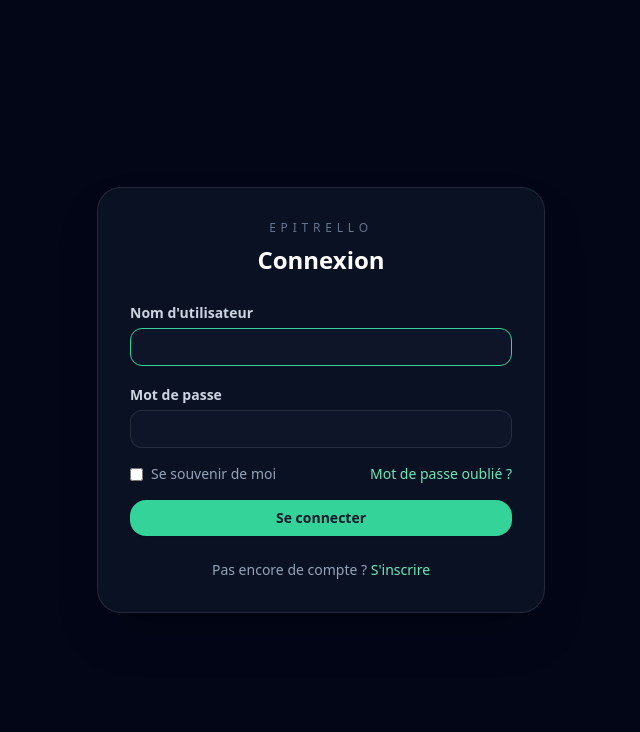
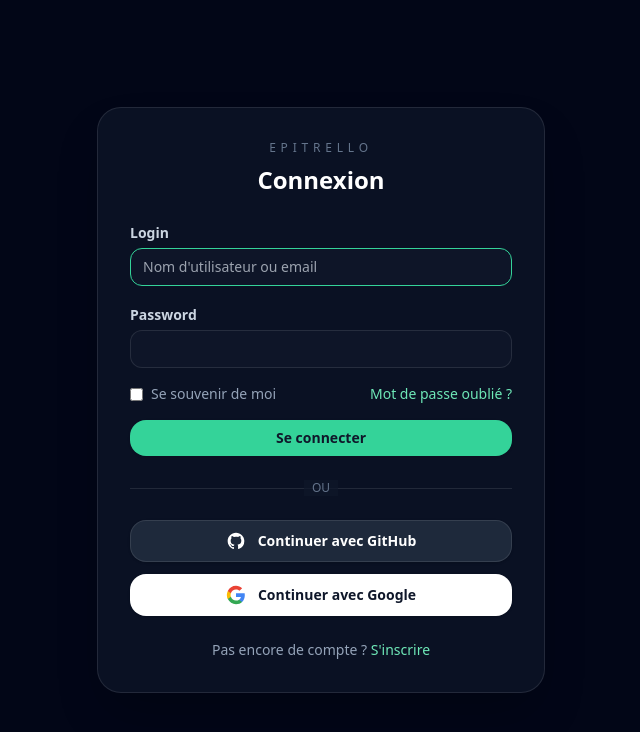
Before and after one commit to AustralEpitech/EpiTrello, a Django app: page /accounts/login/ in a window 1280 px wide. Shown: the top 732 px of the page, without its empty margins (319-959 px from the left). Run offline with Django 5.2, Linux system fonts and the light colour scheme; some libraries are stand-ins or nearby versions.

Commit message:
feat: Integrate django-allauth for social authentication with Google and GitHub
- Add `django-allauth` to installed apps and requirements.
- Configure OAuth providers (Google, GitHub) in settings.
- Create custom templates for login, signup, and logout.
- Update URL configurations and template links to use allauth routes.
- Add social login buttons to authentication forms.
- Document OAuth setup in README.

```diff
--- /dev/null
+++ b/boards/templates/account/login.html
@@ -0,0 +1,100 @@
+{% load static %}
+{% load socialaccount %}
+<!DOCTYPE html>
+<html lang="fr" class="h-full">
+<head>
+    <meta charset="UTF-8">
+    <title>Connexion - EpiTrello</title>
+    <meta name="viewport" content="width=device-width, initial-scale=1">
+    <script src="https://cdn.tailwindcss.com"></script>
+</head>
+<body class="flex min-h-full items-center justify-center bg-slate-950 px-4 py-12 text-white">
+    <div class="w-full max-w-md space-y-6 rounded-3xl border border-white/10 bg-slate-900/70 p-8 shadow-2xl">
+        <div class="text-center space-y-2">
+            <p class="text-xs uppercase tracking-[0.4em] text-slate-500">EpiTrello</p>
+            <h1 class="text-2xl font-bold">Connexion</h1>
+            {% if form.errors %}
+                <p class="text-sm text-red-400">Identifiants invalides. Merci de réessayer.</p>
+            {% endif %}
+            {% if redirect_field_value %}
+                <p class="text-xs text-slate-400">Vous devez être connecté pour accéder à cette page.</p>
+            {% endif %}
+        </div>
+        <form method="post" action="{% url 'account_login' %}" class="space-y-4">
+            {% csrf_token %}
+            <div>
+                <label class="text-sm font-semibold text-slate-300">{{ form.login.label }}</label>
+                <input type="text" name="login" autofocus required value="{{ form.login.value|default:'' }}"
+                       class="mt-1 w-full rounded-xl border border-white/10 bg-slate-900/80 px-3 py-2 text-sm text-white focus:border-emerald-400 focus:outline-none"
+                       placeholder="Nom d'utilisateur ou email">
+                {% if form.login.errors %}
+                    {% for error in form.login.errors %}
+                        <p class="mt-1 text-xs text-red-400">{{ error }}</p>
+                    {% endfor %}
+                {% endif %}
+            </div>
+            <div>
+                <label class="text-sm font-semibold text-slate-300">{{ form.password.label }}</label>
+                <input type="password" name="password" required
+                       class="mt-1 w-full rounded-xl border border-white/10 bg-slate-900/80 px-3 py-2 text-sm text-white focus:border-emerald-400 focus:outline-none">
+                {% if form.password.errors %}
+                    {% for error in form.password.errors %}
+                        <p class="mt-1 text-xs text-red-400">{{ error }}</p>
+                    {% endfor %}
+                {% endif %}
+            </div>
+            <div class="flex items-center justify-between text-sm text-slate-400">
+                <label class="inline-flex items-center gap-2">
+                    <input type="checkbox" name="remember" class="rounded border-slate-600 bg-slate-900">
+                    Se souvenir de moi
+                </label>
+                <a href="{% url 'account_reset_password' %}" class="text-emerald-300 hover:text-emerald-200">Mot de passe oublié ?</a>
+            </div>
+            {% if form.non_field_errors %}
+                {% for error in form.non_field_errors %}
+                    <p class="text-sm text-red-400">{{ error }}</p>
+                {% endfor %}
+            {% endif %}
+            <button type="submit" class="w-full rounded-2xl bg-emerald-400 py-2 text-sm font-semibold text-slate-900 shadow hover:bg-emerald-300">Se connecter</button>
+            {% if redirect_field_value %}
+                <input type="hidden" name="{{ redirect_field_name }}" value="{{ redirect_field_value }}">
+            {% endif %}
+        </form>
+
+        <div class="relative">
+            <div class="absolute inset-0 flex items-center">
+                <div class="w-full border-t border-white/10"></div>
+            </div>
+            <div class="relative flex justify-center text-xs">
+                <span class="bg-slate-900/70 px-2 text-slate-500">OU</span>
+            </div>
+        </div>
+
+        <div class="space-y-3">
+            {% get_providers as socialaccount_providers %}
+            {% for provider in socialaccount_providers %}
+                {% if provider.id == "google" %}
+                    <a href="{% provider_login_url 'google' %}" class="flex w-full items-center justify-center gap-3 rounded-2xl border border-white/10 bg-white py-2.5 text-sm font-semibold text-slate-900 shadow hover:bg-slate-50 transition-colors">
+                        <svg class="h-5 w-5" viewBox="0 0 24 24">
+                            <path fill="#4285F4" d="M22.56 12.25c0-.78-.07-1.53-.2-2.25H12v4.26h5.92c-.26 1.37-1.04 2.53-2.21 3.31v2.77h3.57c2.08-1.92 3.28-4.74 3.28-8.09z"/>
+                            <path fill="#34A853" d="M12 23c2.97 0 5.46-.98 7.28-2.66l-3.57-2.77c-.98.66-2.23 1.06-3.71 1.06-2.86 0-5.29-1.93-6.16-4.53H2.18v2.84C3.99 20.53 7.7 23 12 23z"/>
+                            <path fill="#FBBC05" d="M5.84 14.09c-.22-.66-.35-1.36-.35-2.09s.13-1.43.35-2.09V7.07H2.18C1.43 8.55 1 10.22 1 12s.43 3.45 1.18 4.93l2.85-2.22.81-.62z"/>
+                            <path fill="#EA4335" d="M12 5.38c1.62 0 3.06.56 4.21 1.64l3.15-3.15C17.45 2.09 14.97 1 12 1 7.7 1 3.99 3.47 2.18 7.07l3.66 2.84c.87-2.6 3.3-4.53 6.16-4.53z"/>
+                        </svg>
+                        Continuer avec Google
+                    </a>
+                {% elif provider.id == "github" %}
+                    <a href="{% provider_login_url 'github' %}" class="flex w-full items-center justify-center gap-3 rounded-2xl border border-white/10 bg-slate-800 py-2.5 text-sm font-semibold text-white shadow hover:bg-slate-700 transition-colors">
+                        <svg class="h-5 w-5" fill="currentColor" viewBox="0 0 24 24">
+                            <path fill-rule="evenodd" d="M12 2C6.477 2 2 6.484 2 12.017c0 4.425 2.865 8.18 6.839 9.504.5.092.682-.217.682-.483 0-.237-.008-.868-.013-1.703-2.782.605-3.369-1.343-3.369-1.343-.454-1.158-1.11-1.466-1.11-1.466-.908-.62.069-.608.069-.608 1.003.07 1.531 1.032 1.531 1.032.892 1.53 2.341 1.088 2.91.832.092-.647.35-1.088.636-1.338-2.22-.253-4.555-1.113-4.555-4.951 0-1.093.39-1.988 1.029-2.688-.103-.253-.446-1.272.098-2.65 0 0 .84-.27 2.75 1.026A9.564 9.564 0 0112 6.844c.85.004 1.705.115 2.504.337 1.909-1.296 2.747-1.027 2.747-1.027.546 1.379.202 2.398.1 2.651.64.7 1.028 1.595 1.028 2.688 0 3.848-2.339 4.695-4.566 4.943.359.309.678.92.678 1.855 0 1.338-.012 2.419-.012 2.747 0 .268.18.58.688.482A10.019 10.019 0 0022 12.017C22 6.484 17.522 2 12 2z" clip-rule="evenodd"/>
+                        </svg>
+                        Continuer avec GitHub
+                    </a>
+                {% endif %}
+            {% endfor %}
+        </div>
+
+        <p class="text-center text-sm text-slate-400">Pas encore de compte ? <a href="{% url 'account_signup' %}" class="text-emerald-300 hover:text-emerald-200">S'inscrire</a></p>
+    </div>
+</body>
+</html>
--- a/boards/templates/boards/board_list.html
+++ b/boards/templates/boards/board_list.html
@@ -89,7 +89,7 @@
                 </form>
             {% else %}
                 <p class="mt-6 text-sm text-slate-300">Connecte-toi pour créer des tableaux.</p>
-                <a href="{% url 'login' %}" class="mt-3 inline-flex w-full justify-center rounded-2xl border border-white/10 px-4 py-2 text-sm font-semibold text-white hover:bg-white/10">Aller à la connexion</a>
+                <a href="{% url 'account_login' %}" class="mt-3 inline-flex w-full justify-center rounded-2xl border border-white/10 px-4 py-2 text-sm font-semibold text-white hover:bg-white/10">Aller à la connexion</a>
             {% endif %}
         </div>
     </div>
--- a/boards/templates/boards/home.html
+++ b/boards/templates/boards/home.html
@@ -31,7 +31,7 @@
                         {% endif %}
                     </a>
                     <a href="{% url 'boards:board_list' %}" class="rounded-full bg-white/10 px-4 py-2 font-semibold text-white hover:bg-white/20 btn-focus-visible" data-tooltip="Voir tous mes espaces">Mes tableaux</a>
-                    <form action="{% url 'logout' %}" method="post" class="inline">
+                    <form action="{% url 'account_logout' %}" method="post" class="inline">
                         {% csrf_token %}
                         <button type="submit" class="rounded-full border border-white/20 px-4 py-2 font-semibold text-white hover:bg-white/10 btn-focus-visible" data-tooltip="Quitter la session">Déconnexion</button>
                     </form>
@@ -39,7 +39,7 @@
                         {{ user.username|slice:":1"|upper }}
                     </a>
                 {% else %}
-                    <a href="{% url 'login' %}" class="rounded-full bg-white/10 px-4 py-2 font-semibold text-white hover:bg-white/20 btn-focus-visible">Connexion</a>
+                    <a href="{% url 'account_login' %}" class="rounded-full bg-white/10 px-4 py-2 font-semibold text-white hover:bg-white/20 btn-focus-visible">Connexion</a>
                     <a href="{% url 'boards:signup' %}" class="rounded-full border border-white/20 px-4 py-2 font-semibold text-white hover:bg-white/10 btn-focus-visible">S'inscrire</a>
                 {% endif %}
             </nav>
--- a/boards/templates/boards/profile.html
+++ b/boards/templates/boards/profile.html
@@ -24,7 +24,7 @@
             </div>
             <nav class="flex items-center gap-4 text-sm">
                 <a href="{% url 'boards:board_list' %}" class="rounded-full bg-white/10 px-4 py-2 font-semibold text-white hover:bg-white/20 btn-focus-visible" data-tooltip="Voir tous mes espaces">Mes tableaux</a>
-                <form action="{% url 'logout' %}" method="post" class="inline">
+                <form action="{% url 'account_logout' %}" method="post" class="inline">
                     {% csrf_token %}
                     <button type="submit" class="rounded-full border border-white/20 px-4 py-2 font-semibold text-white hover:bg-white/10 btn-focus-visible" data-tooltip="Quitter la session">Déconnexion</button>
                 </form>
--- a/boards/templates/registration/login.html
+++ b/boards/templates/registration/login.html
@@ -44,6 +44,35 @@
             <button type="submit" class="w-full rounded-2xl bg-emerald-400 py-2 text-sm font-semibold text-slate-900 shadow hover:bg-emerald-300">Se connecter</button>
             <input type="hidden" name="next" value="{{ next }}">
         </form>
+
+        <div class="relative">
+            <div class="absolute inset-0 flex items-center">
+                <div class="w-full border-t border-white/10"></div>
+            </div>
+            <div class="relative flex justify-center text-xs">
+                <span class="bg-slate-900/70 px-2 text-slate-500">OU</span>
+            </div>
+        </div>
+
+        <div class="space-y-3">
+            <a href="{% url 'google_login' %}" class="flex w-full items-center justify-center gap-3 rounded-2xl border border-white/10 bg-white py-2.5 text-sm font-semibold text-slate-900 shadow hover:bg-slate-50 transition-colors">
+                <svg class="h-5 w-5" viewBox="0 0 24 24">
+                    <path fill="#4285F4" d="M22.56 12.25c0-.78-.07-1.53-.2-2.25H12v4.26h5.92c-.26 1.37-1.04 2.53-2.21 3.31v2.77h3.57c2.08-1.92 3.28-4.74 3.28-8.09z"/>
+                    <path fill="#34A853" d="M12 23c2.97 0 5.46-.98 7.28-2.66l-3.57-2.77c-.98.66-2.23 1.06-3.71 1.06-2.86 0-5.29-1.93-6.16-4.53H2.18v2.84C3.99 20.53 7.7 23 12 23z"/>
+                    <path fill="#FBBC05" d="M5.84 14.09c-.22-.66-.35-1.36-.35-2.09s.13-1.43.35-2.09V7.07H2.18C1.43 8.55 1 10.22 1 12s.43 3.45 1.18 4.93l2.85-2.22.81-.62z"/>
+                    <path fill="#EA4335" d="M12 5.38c1.62 0 3.06.56 4.21 1.64l3.15-3.15C17.45 2.09 14.97 1 12 1 7.7 1 3.99 3.47 2.18 7.07l3.66 2.84c.87-2.6 3.3-4.53 6.16-4.53z"/>
+                </svg>
+                Continuer avec Google
+            </a>
+
+            <a href="{% url 'github_login' %}" class="flex w-full items-center justify-center gap-3 rounded-2xl border border-white/10 bg-slate-800 py-2.5 text-sm font-semibold text-white shadow hover:bg-slate-700 transition-colors">
+                <svg class="h-5 w-5" fill="currentColor" viewBox="0 0 24 24">
+                    <path fill-rule="evenodd" d="M12 2C6.477 2 2 6.484 2 12.017c0 4.425 2.865 8.18 6.839 9.504.5.092.682-.217.682-.483 0-.237-.008-.868-.013-1.703-2.782.605-3.369-1.343-3.369-1.343-.454-1.158-1.11-1.466-1.11-1.466-.908-.62.069-.608.069-.608 1.003.07 1.531 1.032 1.531 1.032.892 1.53 2.341 1.088 2.91.832.092-.647.35-1.088.636-1.338-2.22-.253-4.555-1.113-4.555-4.951 0-1.093.39-1.988 1.029-2.688-.103-.253-.446-1.272.098-2.65 0 0 .84-.27 2.75 1.026A9.564 9.564 0 0112 6.844c.85.004 1.705.115 2.504.337 1.909-1.296 2.747-1.027 2.747-1.027.546 1.379.202 2.398.1 2.651.64.7 1.028 1.595 1.028 2.688 0 3.848-2.339 4.695-4.566 4.943.359.309.678.92.678 1.855 0 1.338-.012 2.419-.012 2.747 0 .268.18.58.688.482A10.019 10.019 0 0022 12.017C22 6.484 17.522 2 12 2z" clip-rule="evenodd"/>
+                </svg>
+                Continuer avec GitHub
+            </a>
+        </div>
+
         <p class="text-center text-sm text-slate-400">Pas encore de compte ? <a href="{% url 'boards:signup' %}" class="text-emerald-300 hover:text-emerald-200">S'inscrire</a></p>
     </div>
 </body>
--- a/epitrello/urls.py
+++ b/epitrello/urls.py
@@ -31,7 +31,7 @@ urlpatterns = [
         board_views.CustomPasswordChangeView.as_view(),
         name="password_change",
     ),
-    path("accounts/", include("django.contrib.auth.urls")),
+    path("accounts/", include("allauth.urls")),
     path("logout/", board_views.logout_view, name="logout"),
     path("", board_views.home, name="home"),
     path("boards/", include("boards.urls")),
--- a/requirements.txt
+++ b/requirements.txt
@@ -8,3 +8,6 @@ uvicorn~=0.38
 whitenoise~=6.9
 daphne~=4.1
 coverage~=7.6
+django-allauth~=65.4.0
+requests~=2.32
+PyJWT~=2.9
```
Also changed, not shown: boards/templates/account/logout.html (added, +29 -0 lines), boards/templates/account/signup.html (added, +89 -0 lines), boards/templates/registration/signup.html (+29 -1 lines), boards/templates/socialaccount/login.html (added, +52 -0 lines), epitrello/settings.py (+58 -1 lines), README.md, 1 other file.
